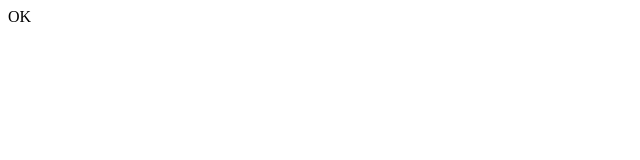
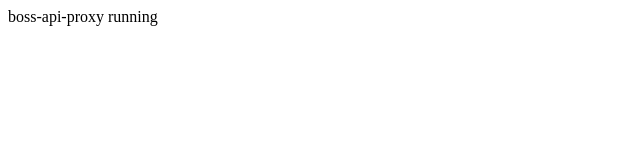
Before and after one commit to remotenextup-sketch/boss-api-proxy, a Next.js app: page / in a window 1280 px wide. Shown: the top 160 px of the page, without its empty margins (0-640 px from the left). Built offline with nearby package versions, Linux system fonts and the light colour scheme.

Commit message:
fix next scripts and minimal page

```diff
--- a/app/page.tsx
+++ b/app/page.tsx
@@ -1,3 +1,3 @@
-export default function Home() {
-  return <div>OK</div>;
+export default function Page() {
+  return <div>boss-api-proxy running</div>;
 }
```
